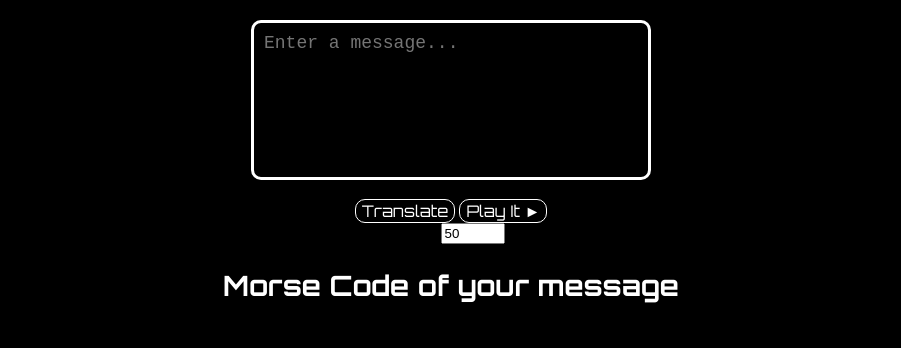
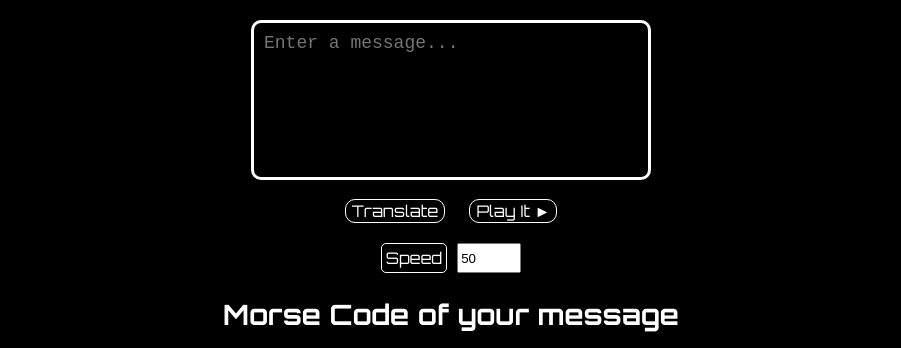
Before and after one commit to Muveyt/TextToMorseCode, a plain HTML site: page index.html in a window 1280 px wide. Shown: the part 416-764 px from the top of the page, without its empty margins (189-1090 px from the left). Drawn offline with Linux system fonts and the light colour scheme; a web font is replaced by a local one.

Commit message:
Update style.css
Adding speed option to let user change the speed of the signal beep

```diff
--- a/style.css
+++ b/style.css
@@ -51,6 +51,11 @@ textarea{
     box-sizing: border-box;
 }
 
+div>#buttons>button{
+    margin: 15px 10px 0px 10px;
+
+}
+
 button{
     margin-top: 15px;
     font-family: "Orbitron", sans-serif;
@@ -64,6 +69,26 @@ button{
 button:hover{
     background-color: white;
     color: black;
+}
+
+label{
+    color: white;
+    font-size: 16px;
+    border: 1px solid white;
+    margin-right: 10px;
+    padding: 4px;
+    border-radius:5px;
+    font-family: "Orbitron", sans-serif;
+}
+
+#speed{
+    width: 50%;
+}
+
+#parameters{
+    margin-top: 20px;
+    display: flex;
+    justify-content: center;
 }
 
 .box{
@@ -80,9 +105,10 @@ button:hover{
 .box>p{
     display: flex;
     flex-wrap: wrap;
+
 }
 
-@media (min-width:300px) and (max-width:600px){
+@media (min-width:400px) and (max-width:600px){
     h1{
         font-size: 24px;
     }
```
